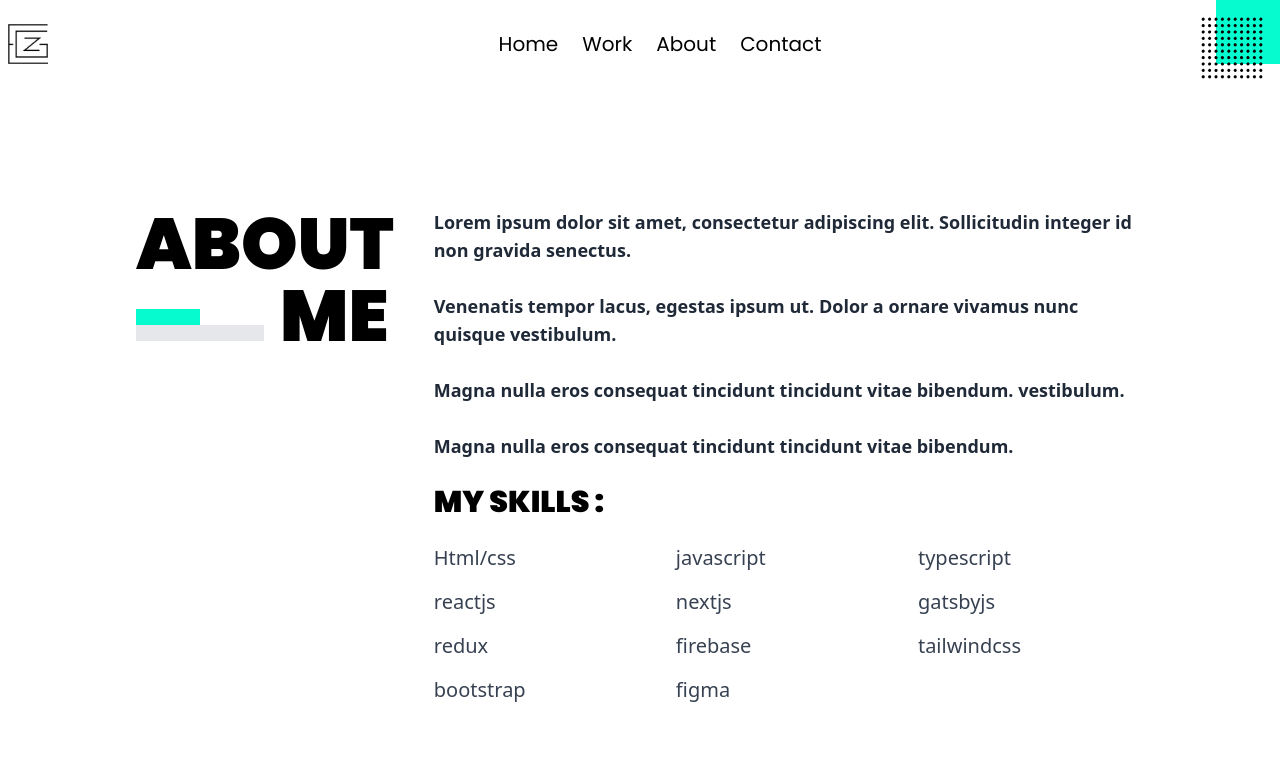
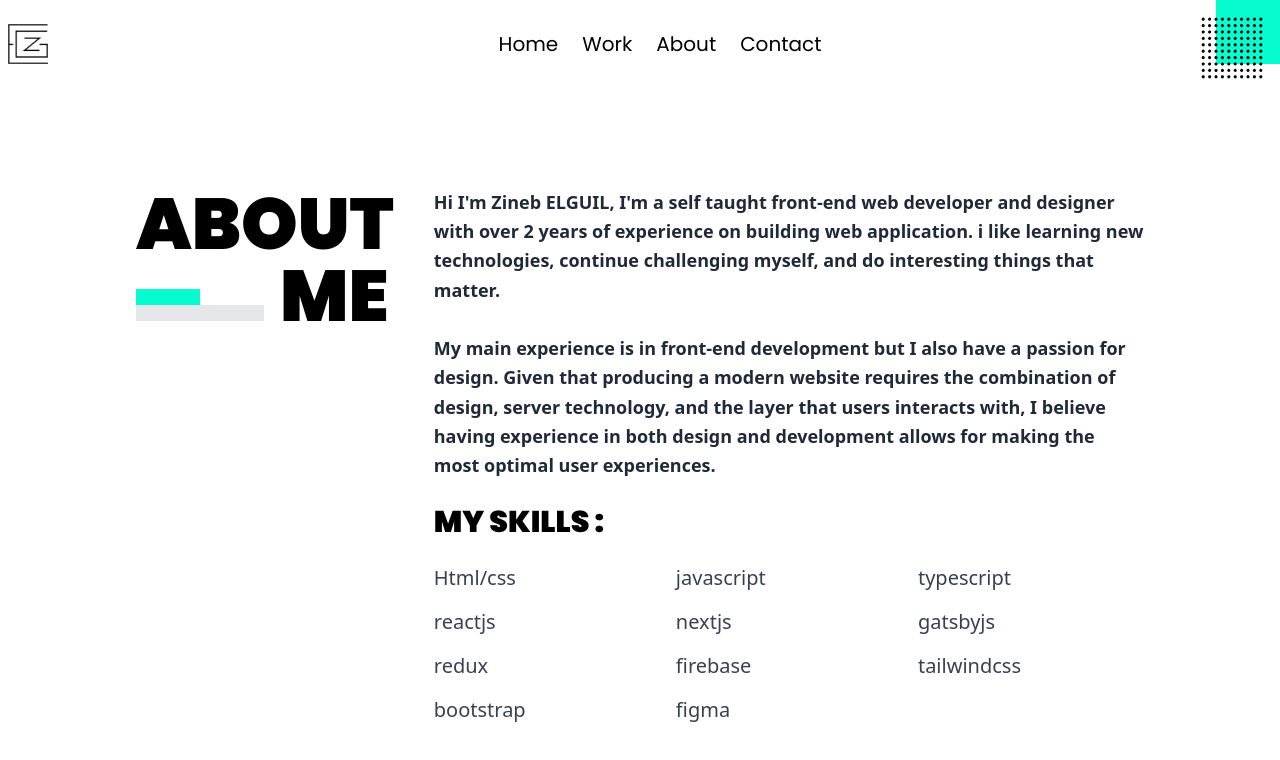
Before and after one commit to ZinoChan/portfolio_v2, a Next.js app: page /about in a window 1280 px wide. Shown: the top 760 px of the page. Built offline with nearby package versions, Linux system fonts and the light colour scheme.

Commit message:
update about me

```diff
--- a/pages/about.tsx
+++ b/pages/about.tsx
@@ -55,14 +55,20 @@ const About = () => {
               animate="visible"
               variants={slideToLeft}
               custom={0.3}
-              className="text-main font-semibold text-lg text-gray-800 mb-6"
+              className="text-main font-semibold text-lg leading-relaxed text-gray-800 mb-6"
             >
-              Lorem ipsum dolor sit amet, consectetur adipiscing elit.
-              Sollicitudin integer id non gravida senectus. <br /> <br />
-              Venenatis tempor lacus, egestas ipsum ut. Dolor a ornare vivamus
-              nunc quisque vestibulum. <br /> <br /> Magna nulla eros consequat
-              tincidunt tincidunt vitae bibendum. vestibulum. <br /> <br />{" "}
-              Magna nulla eros consequat tincidunt tincidunt vitae bibendum.
+              Hi I'm Zineb ELGUIL, I'm a self taught front-end web developer and
+              designer with over 2 years of experience on building web
+              application. i like learning new technologies, continue
+              challenging myself, and do interesting things that matter.
+              <br />
+              <br />
+              My main experience is in front-end development but I also have a
+              passion for design. Given that producing a modern website requires
+              the combination of design, server technology, and the layer that
+              users interacts with, I believe having experience in both design
+              and development allows for making the most optimal user
+              experiences.
             </motion.p>
             <motion.h3
               initial="hidden"
```
